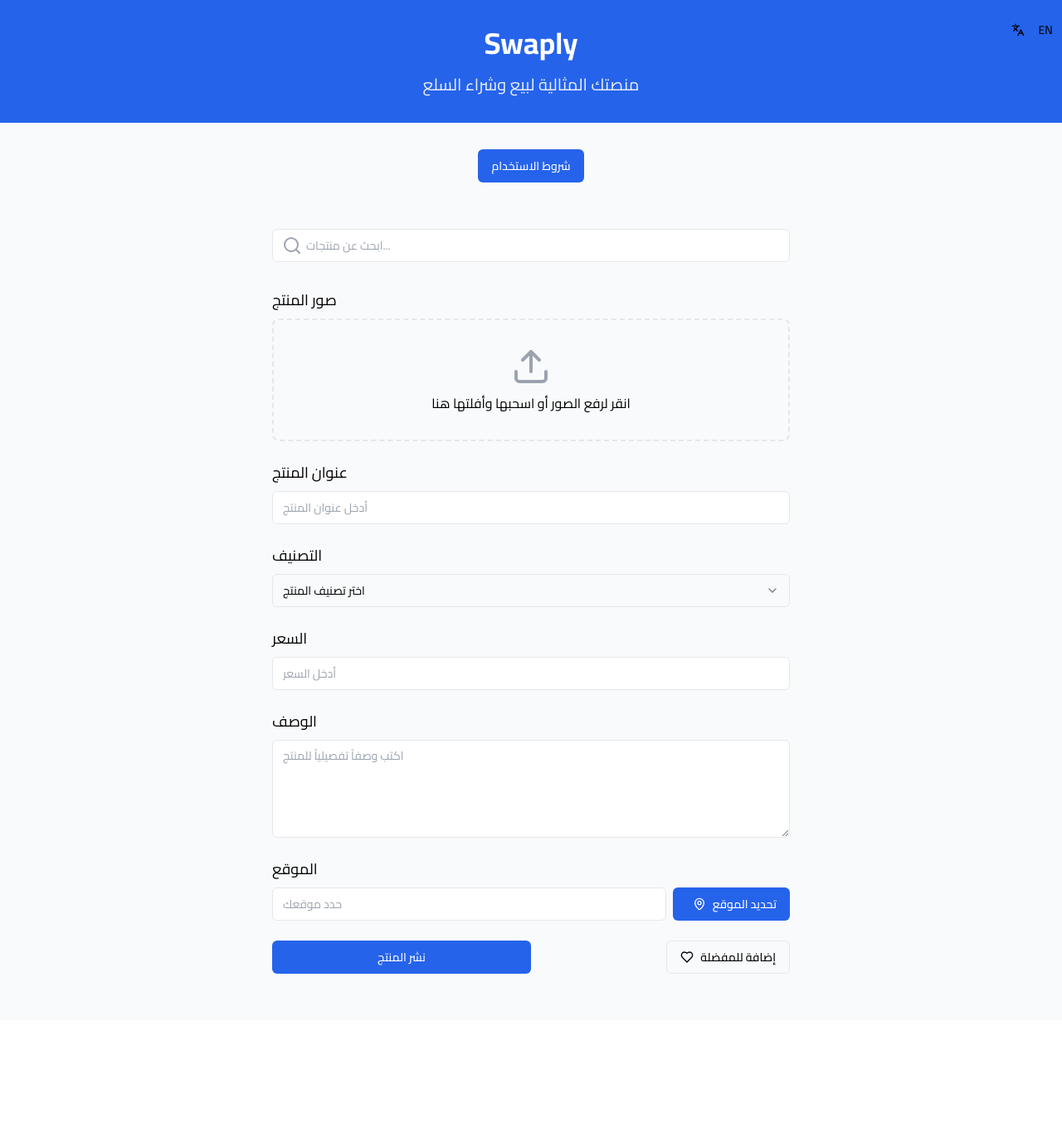
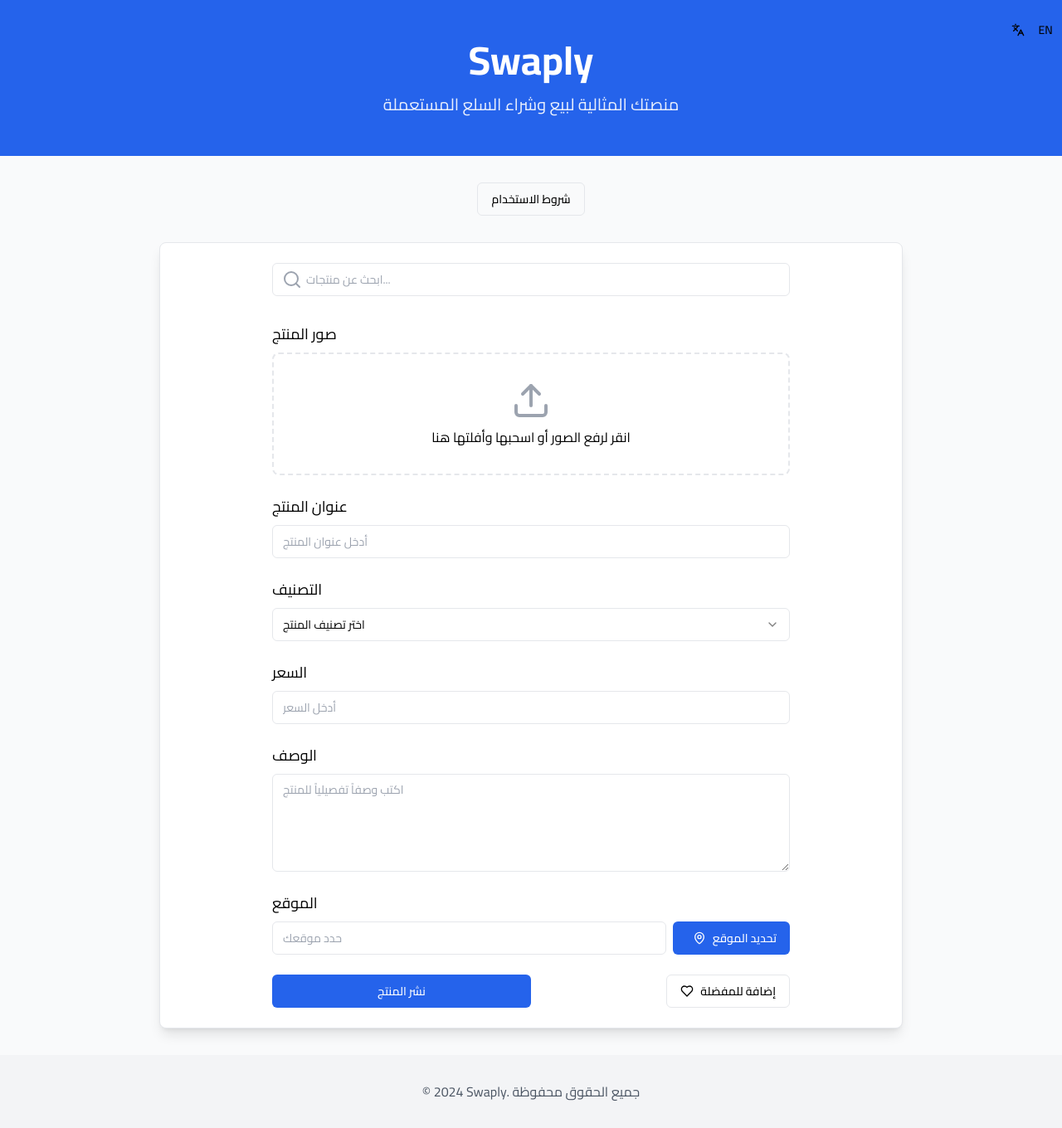
Before and after one commit to mohammad198092/swaply, a React (Vite) app: page / in a window 1280 px wide. Shown: the whole page at 83% size. Before the commit the page ends 1230 px from the top, so only its background shows below. Built offline with nearby package versions, Linux system fonts and the light colour scheme.

Commit message:
Complete modifications to the code
This commit includes various updates and enhancements to the existing codebase as requested. Further details on specific changes can be provided upon review.
[skip gpt_engineer]

```diff
--- a/src/lib/translations.ts
+++ b/src/lib/translations.ts
@@ -1,12 +1,14 @@
 export const translations = {
   ar: {
     title: "Swaply",
-    subtitle: "منصتك المثالية لبيع وشراء السلع",
-    terms: "شروط الاستخدام"
+    subtitle: "منصتك المثالية لبيع وشراء السلع المستعملة",
+    terms: "شروط الاستخدام",
+    rights: "جميع الحقوق محفوظة"
   },
   en: {
     title: "Swaply",
-    subtitle: "Your ideal platform for buying and selling goods",
-    terms: "Terms of Use"
+    subtitle: "Your ideal platform for buying and selling used goods",
+    terms: "Terms of Use",
+    rights: "All rights reserved"
   }
 };
--- a/src/pages/Index.tsx
+++ b/src/pages/Index.tsx
@@ -4,6 +4,7 @@ import { Button } from "@/components/ui/button";
 import { Link } from "react-router-dom";
 import { translations } from "@/lib/translations";
 import { useLanguage } from "@/lib/language-context";
+import { Card, CardContent } from "@/components/ui/card";
 
 const Index = () => {
   const { language } = useLanguage();
@@ -13,22 +14,32 @@ const Index = () => {
     <div className="min-h-screen bg-gray-50">
       <LanguageToggle />
 
-      <header className="bg-primary text-white py-8 text-center">
+      <header className="bg-primary text-white py-12 text-center">
         <div className="container">
-          <h1 className="text-4xl font-bold mb-4">{t.title}</h1>
-          <p className="text-xl opacity-90">{t.subtitle}</p>
+          <h1 className="text-5xl font-bold mb-4">{t.title}</h1>
+          <p className="text-xl opacity-90 max-w-2xl mx-auto">{t.subtitle}</p>
         </div>
       </header>
 
       <main className="container py-8">
         <div className="text-center mb-8">
-          <Button asChild>
+          <Button asChild variant="outline" className="mx-2">
             <Link to="/terms">{t.terms}</Link>
           </Button>
         </div>
 
-        <ProductForm />
+        <Card className="max-w-4xl mx-auto bg-white shadow-lg">
+          <CardContent className="p-0">
+            <ProductForm />
+          </CardContent>
+        </Card>
       </main>
+
+      <footer className="bg-gray-100 py-8 mt-auto">
+        <div className="container text-center text-gray-600">
+          <p>&copy; 2024 {t.title}. {t.rights}</p>
+        </div>
+      </footer>
     </div>
   );
 };
```
